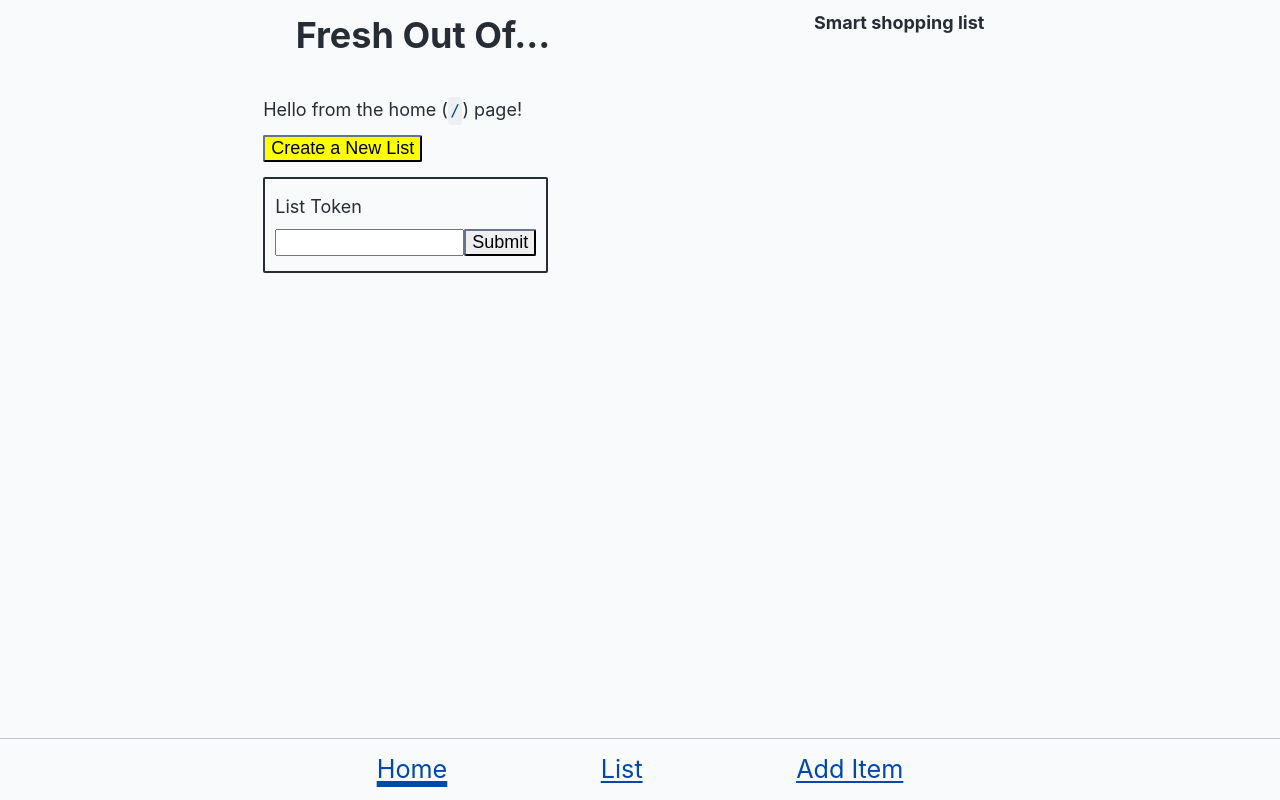
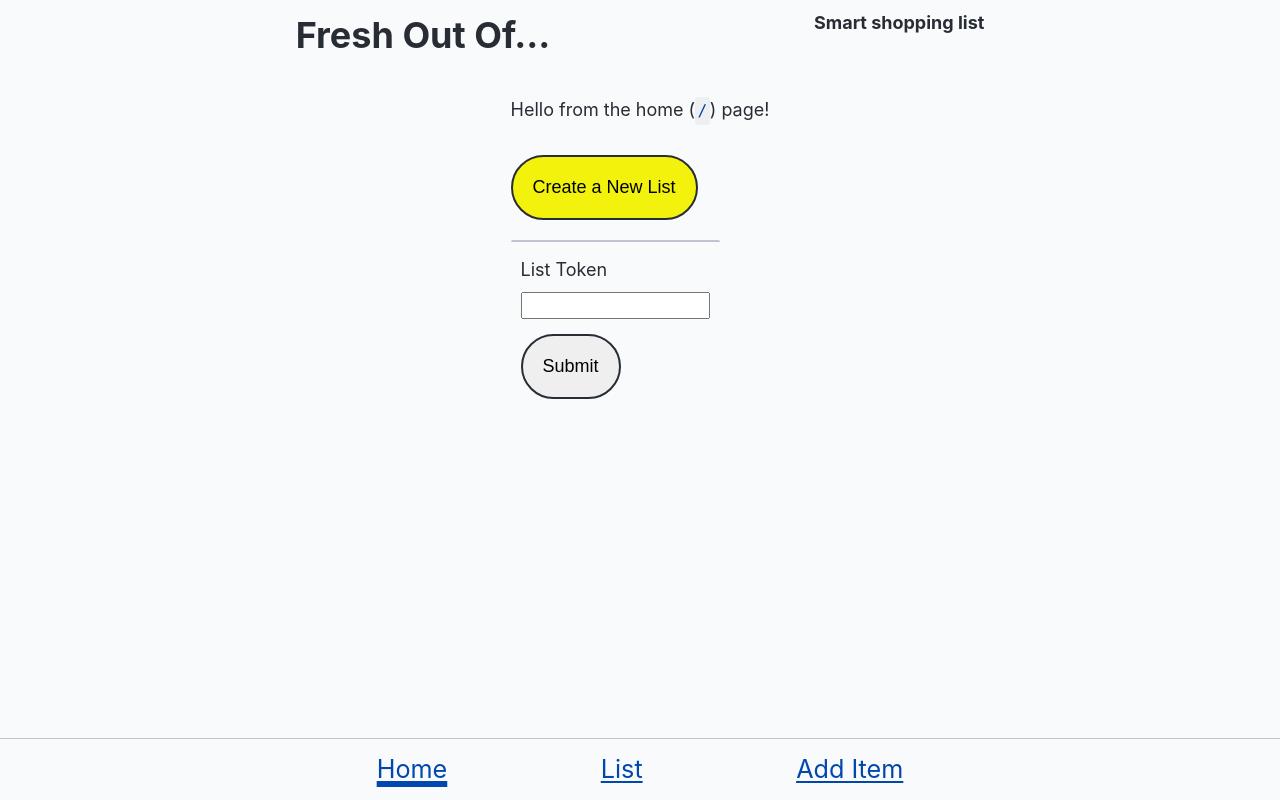
Before and after one commit to the-collab-lab/tcl-65-smart-shopping-list, a React (Vite) app: page / in a window 1280 px wide. Built offline with nearby package versions, Linux system fonts and the light colour scheme.

Commit message:
add round buttons, centering.

```diff
--- a/src/components/ListItem.css
+++ b/src/components/ListItem.css
@@ -20,6 +20,10 @@
 	--kind-of-soon-bg: hsla(var(--contrast-hsl-vals), 0.5);
 	--not-soon-bg: hsla(var(--contrast-hsl-vals), 0.25);
 	--inactive-bg: hsla(var(--contrast-hsl-vals), 0.1);
+}
+
+.ListItem:has(input[type='checkbox']:checked) {
+	background-color: transparent;
 }
 
 label {
@@ -83,4 +87,12 @@ input[type='checkbox'] {
 .ListItem button {
 	background-color: var(--color-contrast);
 	vertical-align: baseline;
+	padding: 0.3rem 1rem;
+	border-radius: 2px;
+	margin: 2px;
+	border-width: 1px;
 }
+
+.ListItem button:hover {
+	background-color: var(--color-bg);
+}
--- a/src/index.css
+++ b/src/index.css
@@ -14,9 +14,12 @@
 	--color-border: hsla(220, 13%, 32%, 1);
 	--color-error: var(--color-red);
 	--color-text: var(--color-white);
+	--color-shadow: var(--color-gray-dark);
 
 	--contrast-hsl-vals: 18, 85%, 45%;
 	--color-contrast: hsl(var(--contrast-hsl-vals));
+
+	--shadow-hsl-vals: 18, 50%, 5%;
 }
 
 @media screen and (prefers-color-scheme: light) {
@@ -26,7 +29,8 @@
 		--color-border: hsla(220, 13%, 78%, 1);
 		--color-text: var(--color-black);
 
-		--contrast-hsl-vals: 60, 100%, 50%;
+		--contrast-hsl-vals: 60, 90%, 50%;
+		--shadow-hsl-vals: 60, 50%, 5%;
 	}
 }
 
@@ -125,12 +129,24 @@ select:hover {
 button {
 	vertical-align: baseline;
 	font-size: 1em;
-	border-radius: 2px;
+	border-radius: 4rem;
+	padding: 2rem;
+	border: 0;
+	border: 2px solid var(--color-text);
 	border-color: var(--color-text);
+}
+
+button:hover {
+	background-color: var(--color-contrast);
 }
 
 .button-primary {
 	background-color: var(--color-contrast);
+	margin-top: 3rem;
+}
+
+.button-primary:hover {
+	background-color: var(--color-bg);
 }
 
 p {
--- a/src/views/AddItem.css
+++ b/src/views/AddItem.css
@@ -0,0 +1,9 @@
+#item-name,
+#anticipation {
+	margin: 1rem 0 1.5rem 0;
+}
+
+h2 {
+	font-size: 1em;
+	margin-top: 0;
+}
--- a/src/views/Home.css
+++ b/src/views/Home.css
@@ -1,8 +1,8 @@
 .set-token-area {
-	border: 2px solid var(--color-text);
+	border-top: 2px solid var(--color-border);
 	width: fit-content;
 	padding: 1.5rem 1rem 1.5rem 1rem;
-	margin: 1.5rem 0;
+	margin: 2rem 0 1.5rem 0;
 	border-radius: 2px;
 }
 
@@ -11,7 +11,10 @@ select {
 	vertical-align: top;
 }
 
-.Home label,
-.Home p {
+.Home label {
 	margin-bottom: 1rem;
 }
+
+.Home input {
+	margin-bottom: 1.5rem;
+}
--- a/src/views/Home.jsx
+++ b/src/views/Home.jsx
@@ -37,7 +37,7 @@ export function Home({ setListToken, handleNewToken }) {
 					onChange={(event) => setInputToken(event.target.value)}
 					required
 				/>
-
+				<br />
 				<button type="submit">Submit</button>
 			</form>
 			{tokenNotFoundMessage && <p>{tokenNotFoundMessage}</p>}
--- a/src/views/Layout.css
+++ b/src/views/Layout.css
@@ -56,6 +56,9 @@
 	padding-block: 3.13rem;
 	padding-block-end: 6.26rem;
 	width: min(72ch, 100%);
+	display: flex;
+	flex-flow: column nowrap;
+	align-items: center;
 }
 
 .Nav {
--- a/src/views/List.css
+++ b/src/views/List.css
@@ -4,6 +4,7 @@ ul {
 	display: flex;
 	flex-direction: column;
 	gap: 0.5rem;
+	align-self: stretch;
 }
 
 .filter-form {
--- a/src/views/List.jsx
+++ b/src/views/List.jsx
@@ -66,7 +66,12 @@ export function List({ data, listToken }) {
 	) : (
 		<>
 			<p>The shopping list is currently empty</p>
-			<button onClick={handleAddItem}>Add Item</button>
+			<button
+				className="button-primary add-item-button"
+				onClick={handleAddItem}
+			>
+				Add Item
+			</button>
 		</>
 	);
 }
```
